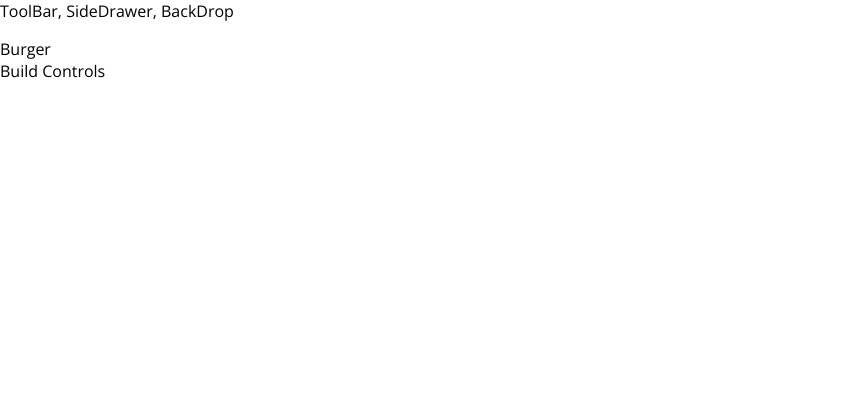
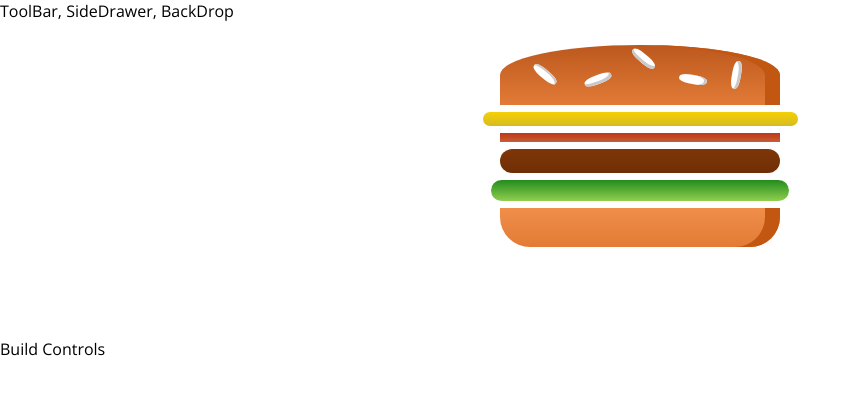
Before and after one commit to MianNomi1/burger-app, a React (Create React App) app: page / in a window 1280 px wide. Shown: the top 394 px of the page, without its empty margins (0-861 px from the left). Built offline with nearby package versions, Linux system fonts and the light colour scheme.

Commit message:
Burger Component

```diff
--- a/package.json
+++ b/package.json
@@ -3,6 +3,7 @@
   "version": "0.1.0",
   "private": true,
   "dependencies": {
+    "prop-types": "^15.7.2",
     "react": "^16.10.2",
     "react-dom": "^16.10.2",
     "react-scripts": "3.2.0"
--- a/src/App.css
+++ b/src/App.css
@@ -115,3 +115,38 @@
   background: linear-gradient(#bf3813, #c45e38);
   margin: 2% auto;
 }
+
+.Burger{
+  width: 100%;
+  margin: auto;
+  overflow-y: scroll;
+  height: 250px;
+  text-align: center;
+  font-weight: bold;
+  font-size: 1.2rem;
+}
+
+@media (min-width:1000px) and (min-height: 700px){
+  .Burger{
+    width: 700px;
+    height: 600px;
+  }
+}
+@media (min-width:1000px) and (min-height: 700px){
+  .Burger{
+    width: 700px;
+    height: 600px;
+  }
+}
+@media (min-width:500px) and (min-height: 401px){
+  .Burger{
+    width: 450px;
+    height: 400px;
+  }
+}
+@media (min-width:500px) and (min-height: 400px){
+  .Burger{
+    width: 350px;
+    height: 300px;
+  }
+}
--- a/src/components/Burger/Burger.js
+++ b/src/components/Burger/Burger.js
@@ -1 +1,17 @@
 import React from "react";
+import BurgerIngredient from "../Burger/BurgerIngredients/BurgerIngrediants";
+const burger = () => {
+    return (
+        <div className="Burger">
+            <BurgerIngredient type="bread-top" />
+            <BurgerIngredient type="cheese" />
+            <BurgerIngredient type="bacon" />
+            <BurgerIngredient type="meat" />
+            <BurgerIngredient type="salad" />
+            <BurgerIngredient type="bread-bottom" />
+        </div>
+
+    );
+};
+
+export default burger;
--- a/src/components/Burger/BurgerIngredients/BurgerIngrediants.js
+++ b/src/components/Burger/BurgerIngredients/BurgerIngrediants.js
@@ -1,9 +1,10 @@
-import React from "react";
+import React, { Component } from "react";
+import PropTypes from "prop-types";
 
-const burgerIngredient = (props) => {
+class BurgerIngredient extends Component {
+    render() {
         let ingredient = null;
-
-    switch (props.type) {
+        switch (this.props.type) {
             case ("bread-bottom"):
                 ingredient = <div className="BreadBottom"></div>;
                 break;
@@ -29,6 +30,12 @@
             default:
                 ingredient = null;
         }
+        return ingredient;
+    }
 }
 
-export default burgerIngredient;
+BurgerIngredient.propTypes = {
+    type: PropTypes.string.isRequired
+};
+
+export default BurgerIngredient;
--- a/src/containers/BurgerBuilder/BurgerBuilder.js
+++ b/src/containers/BurgerBuilder/BurgerBuilder.js
@@ -1,10 +1,11 @@
 import React, { Component } from "react";
 import Aux from "../../hoc/dumb";
+import Burger from "../../components/Burger/Burger";
 class BurgerBuilder extends Component {
     render() {
         return (
             <Aux>
-                <div>Burger</div>
+                <Burger />
                 <div>Build Controls</div>
             </Aux>
         );
```
Also changed, not shown: 1 other file (tests, documents, lock files or other folders). Lines whose indentation alone changed are shown as unchanged.
